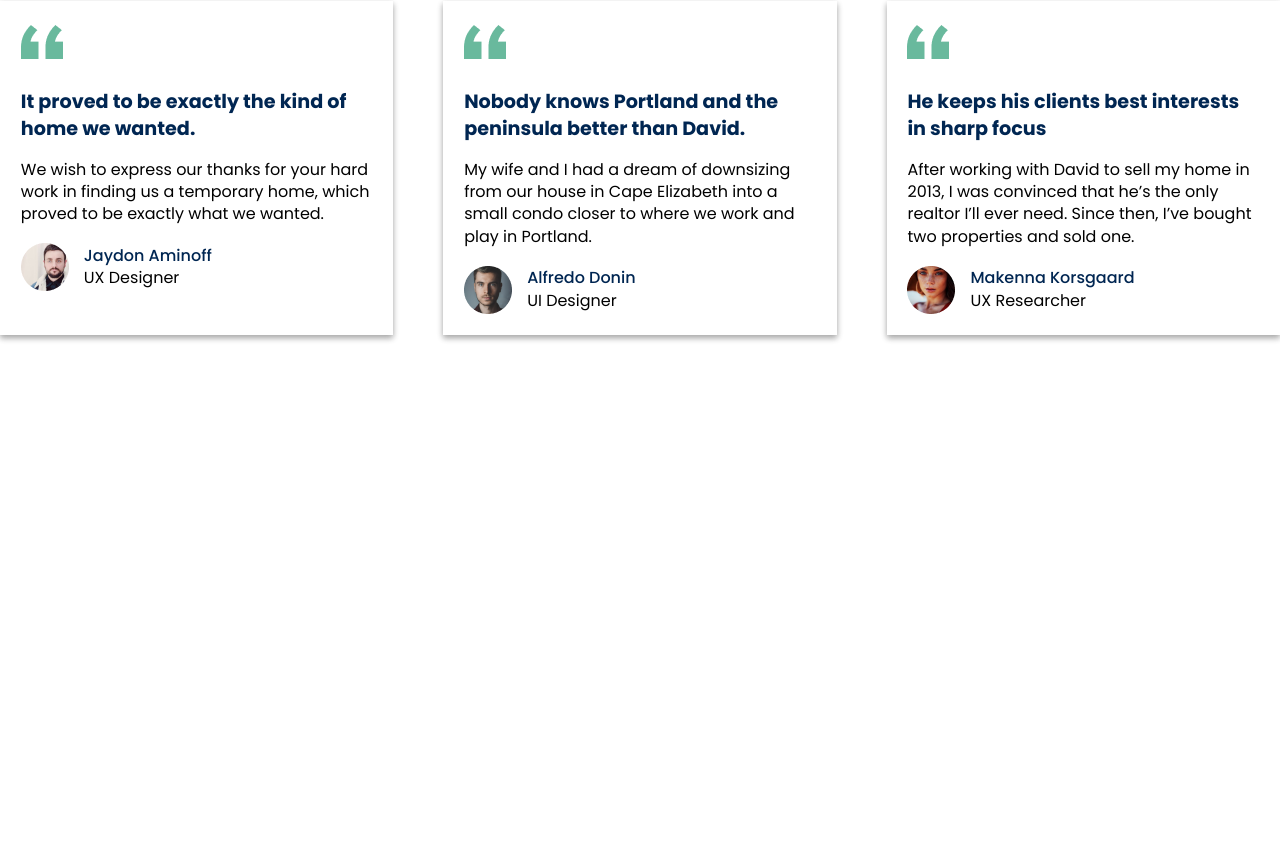
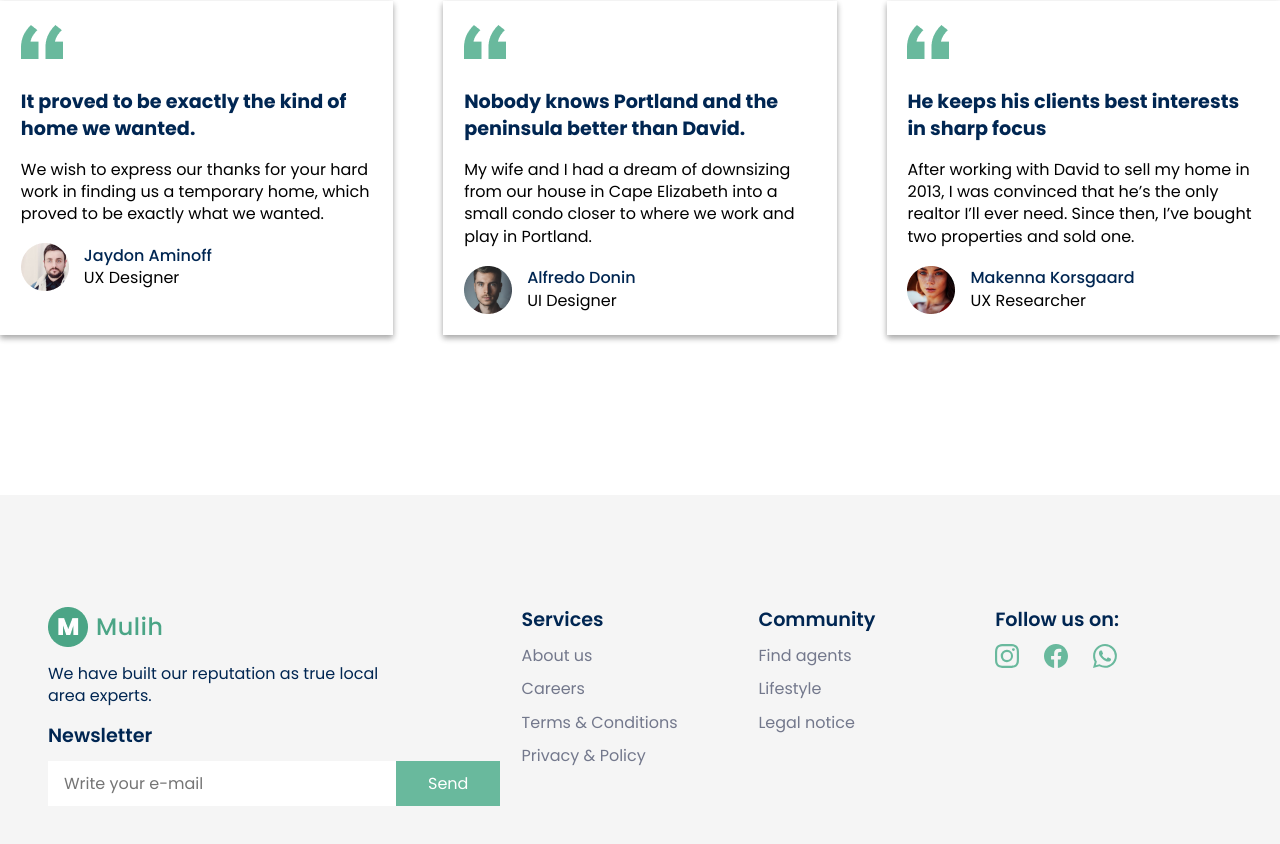
Before and after one commit to henriquepx/real_estate, a React (Vite) app: page / in a window 1280 px wide. Shown: the part 3379-4223 px from the top of the page. Before the commit the page ends 3874 px from the top, so only its background shows below. Built offline with nearby package versions, Linux system fonts and the light colour scheme.

Commit message:
feat: footer

```diff
--- a/src/App.jsx
+++ b/src/App.jsx
@@ -1,10 +1,12 @@
-import About from "./pages/About"
-import Advent from "./pages/Advent"
-import Discover from "./pages/Discover"
-import Header from "./pages/Header"
-import Main from "./pages/Main"
-import Testimonial from "./pages/Testimonial"
-import GlobalStyle from "./styles/globalStyles"
+import About from "./pages/About";
+import Advent from "./pages/Advent";
+import Discover from "./pages/Discover";
+import Header from "./pages/Header";
+import Main from "./pages/Main";
+import Footer from "./pages/Footer";
+import Testimonial from "./pages/Testimonial";
+import GlobalStyle from "./styles/globalStyles";
+
 
 function App() {
   return (
@@ -16,6 +18,7 @@ function App() {
       <Advent />
       <About />
       <Testimonial />
+      <Footer />
     </>
   )
 }
--- /dev/null
+++ b/src/pages/Footer.jsx
@@ -0,0 +1,128 @@
+import styled from 'styled-components';
+import logo from '../assets/logo.png';
+import { BsInstagram, BsFacebook, BsWhatsapp } from 'react-icons/bs'
+
+const FooterContainer = styled.div`
+    background-color: #F5F5F5;
+`
+const FooterSize = styled.div`
+    max-width: 1500px;
+    width: 100%;
+    margin: 0 auto;
+
+    padding: 7rem 3rem;
+
+    display: grid;
+    grid-template-columns: 2fr 1fr 1fr 1fr;
+`
+const DivFooter1 = styled.div`
+    img {
+        margin-bottom: .6rem;
+    }
+    p {
+        color: var(--color-title);
+        max-width: 35ch;
+        margin-bottom: 1rem;
+    }
+    h3 {
+        color: var(--color-title);
+        font-size: 1.2rem;
+        font-weight: 600;
+        margin-bottom: .7rem;
+    }
+    div {
+        input {
+            padding: .7rem 1rem;
+        }
+        button {
+            padding: .7rem 2rem;
+            text-align: center;
+            background-color: var(--color-green);
+            color: #fff;
+            cursor: pointer;
+        }
+    }
+`
+const DivFooterCenter = styled.div`
+    h2 {
+        color: var(--color-title);
+        font-size: 1.2rem;
+        font-weight: 600;
+        margin-bottom: .6rem;
+    }
+    nav {
+        ul {
+            li {
+                margin-top: .7rem;
+                a {
+                    color: var(--color-description);
+                }
+            }
+        }
+    }
+`
+const DivFooterMidias = styled.div`
+    h2 {
+        color: var(--color-title);
+        font-size: 1.2rem;
+        font-weight: 600;
+        margin-bottom: .6rem;
+    }
+    div {
+        display: flex;
+        gap: 25px;
+        a {
+            font-size: 1.5rem;
+            color: var(--color-green);
+        }
+    }
+`
+
+const Footer = () => {
+  return (
+      <FooterContainer>
+          <FooterSize>
+              <DivFooter1>
+                  <img src={logo} alt="Logo da empresa" />
+                  <p>We have built our reputation as true local area experts.</p>
+                  <h3>Newsletter</h3>
+                  <div>
+                      <input type="email" placeholder='Write your e-mail' />
+                      <button>Send</button>
+                  </div>
+              </DivFooter1>
+              <DivFooterCenter>
+                  <h2>Services</h2>
+                  <nav>
+                      <ul>
+                          <li><a href="#">About us</a></li>
+                          <li><a href="#">Careers</a></li>
+                          <li><a href="#">Terms & Conditions</a></li>
+                          <li><a href="#">Privacy & Policy</a></li>
+                      </ul>
+                  </nav>
+              </DivFooterCenter>
+              <DivFooterCenter>
+                  <h2>Community</h2>
+                  <nav>
+                      <ul>
+                          <li><a href="#">Find agents</a></li>
+                          <li><a href="#">Lifestyle</a></li>
+                          <li><a href="#">Legal notice</a></li>
+                      </ul>
+                  </nav>
+              </DivFooterCenter>
+              <DivFooterMidias>
+                  <h2>Follow us on:</h2>
+                  <div>
+                      <a href="#"><BsInstagram /></a>
+                      <a href="#"><BsFacebook /></a>
+                      <a href="#"><BsWhatsapp /></a>
+                  </div>
+              </DivFooterMidias>
+          </FooterSize>
+    </FooterContainer>
+  )
+}
+
+export default Footer;
```
